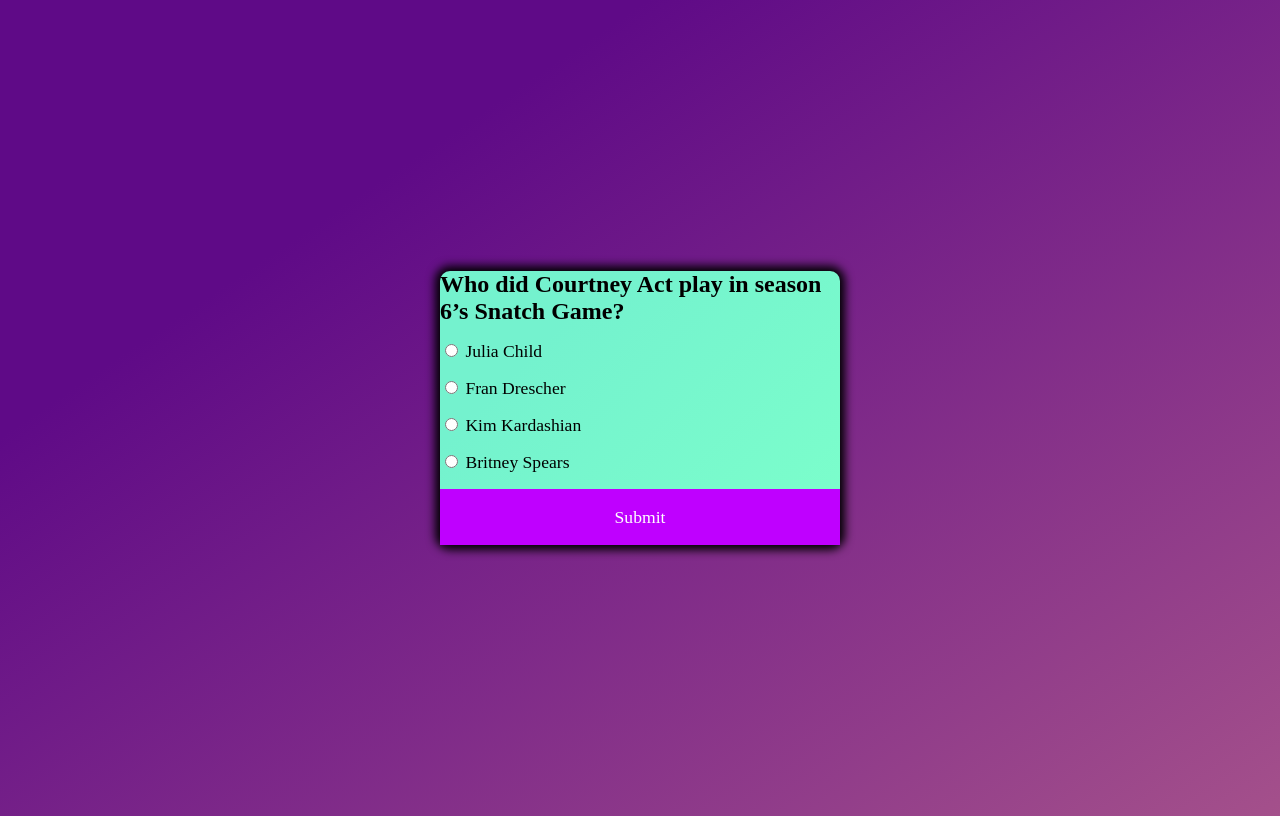
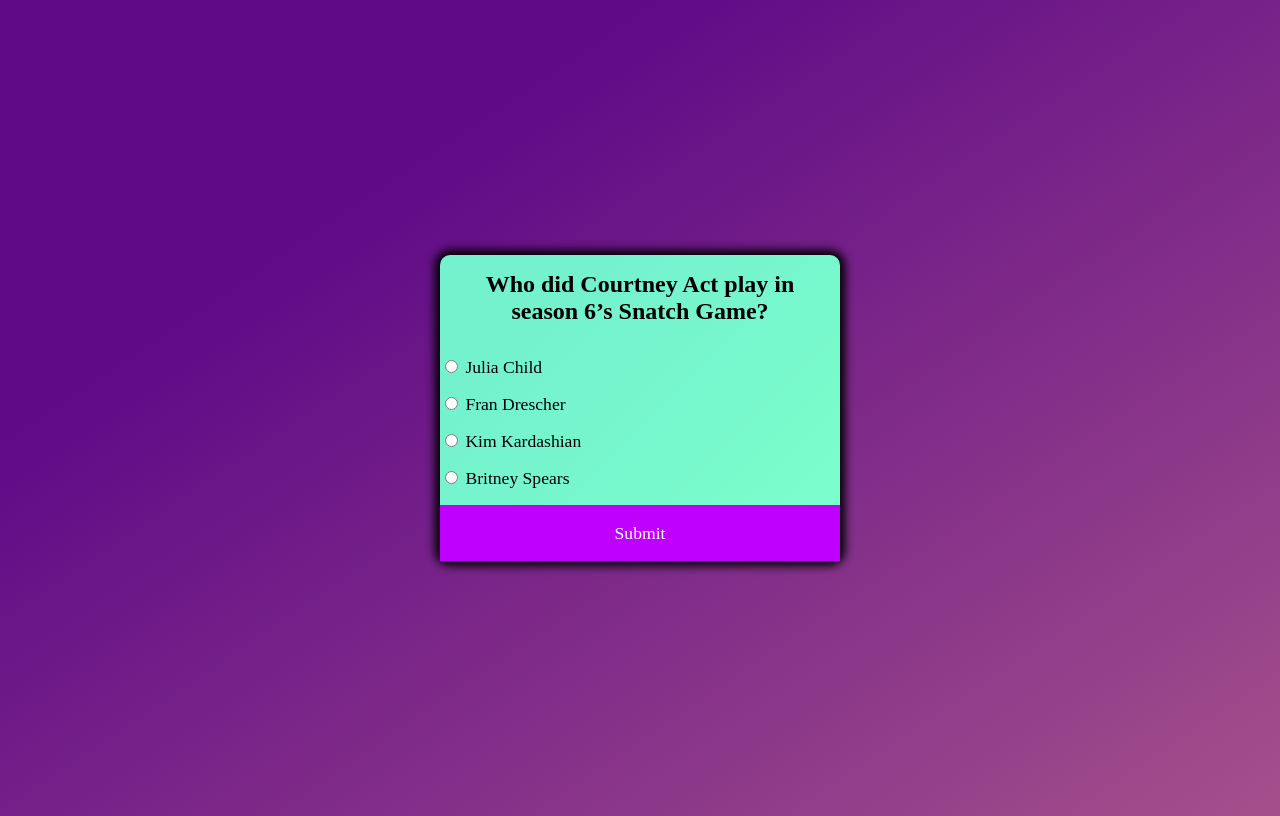
Before and after one commit to aaronfdb/quiz_app, a plain HTML site: page index.html in a window 1280 px wide. Drawn offline with Linux system fonts and the light colour scheme.

Commit message:
style file update

```diff
--- a/style.css
+++ b/style.css
@@ -24,6 +24,8 @@ body {
 }
 
 h2 {
+    padding: 1rem;
+    text-align: center;
     margin: 0;
 }
 
@@ -35,6 +37,10 @@ ul {
 ul li {
     font-size: 1.1rem;
     margin: 1rem 0;
+}
+
+ul li label {
+    cursor: pointer;
 }
 
 button {
```
